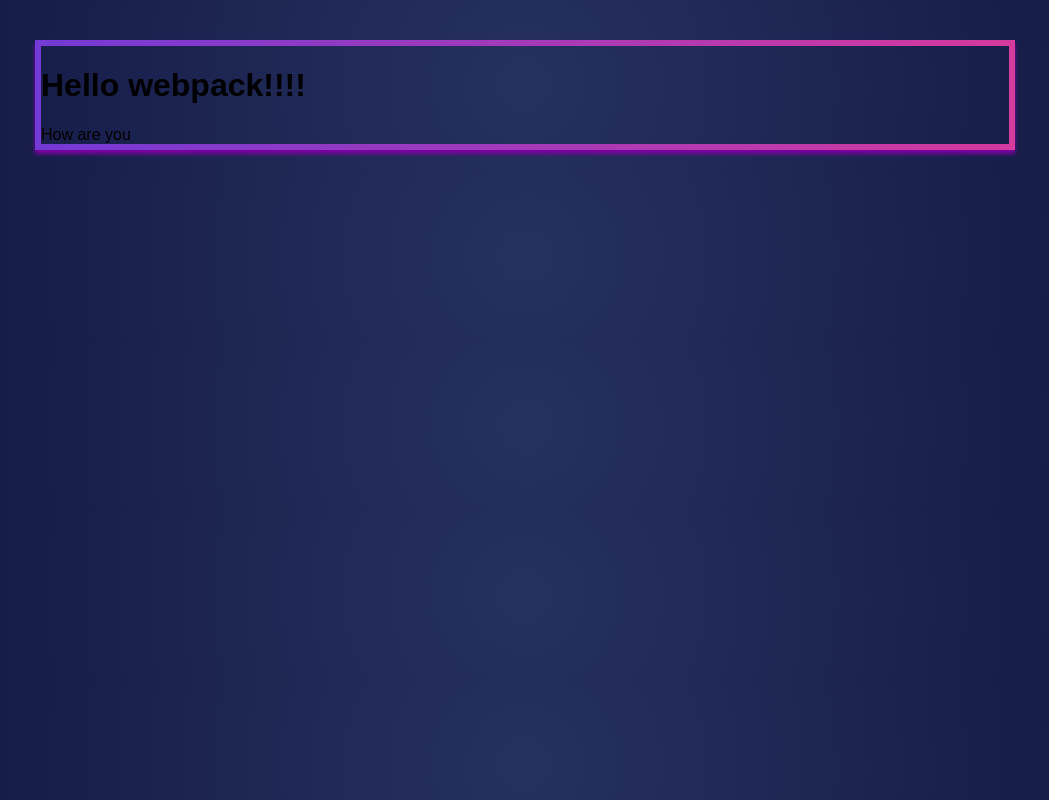
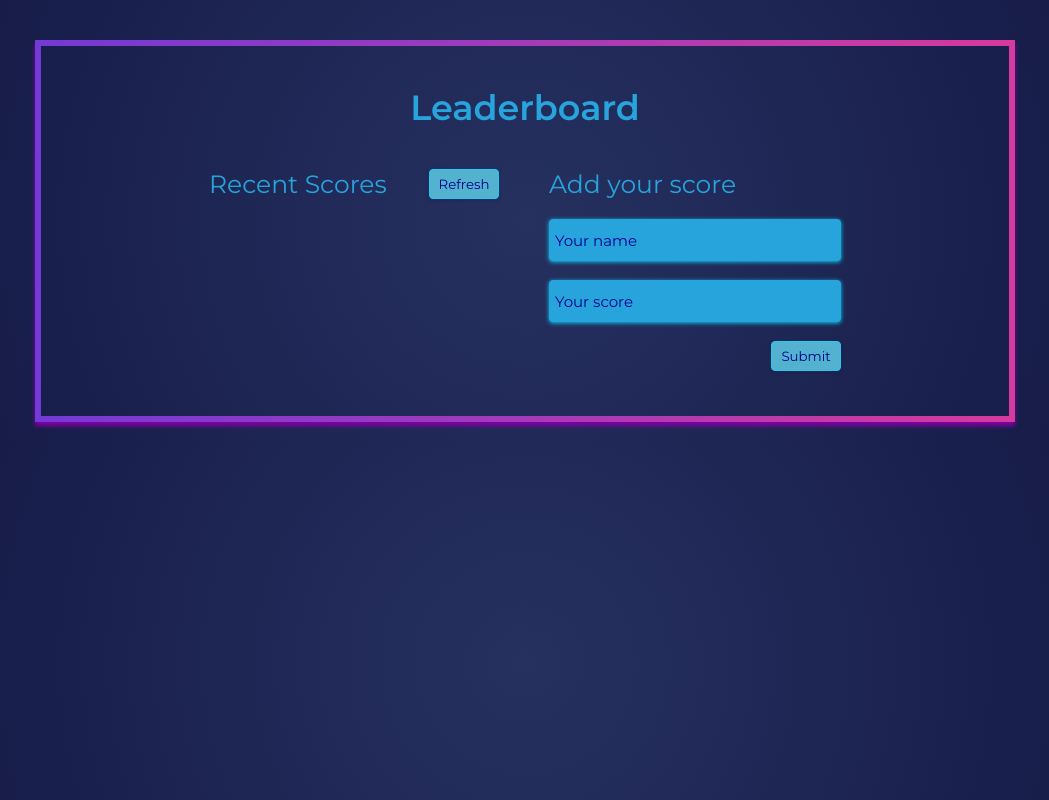
Before and after one commit to paulinagonzalezc/leaderboard, a website built with webpack: page dist/index.html in a window 1280 px wide. Shown: the whole page, without its empty margins (115-1164 px from the left). Built offline with nearby package versions, Linux system fonts and the light colour scheme; no server answers.

Commit message:
Run build

```diff
--- a/dist/index.html
+++ b/dist/index.html
@@ -3,10 +3,53 @@
   <head>
     <meta charset="UTF-8" />
     <meta name="viewport" content="width=device-width, initial-scale=1.0" />
-    <title>Wbpack Exercise</title>
+    <title>Leaderboard</title>
+    <link rel="preconnect" href="https://fonts.googleapis.com" />
+    <link rel="preconnect" href="https://fonts.gstatic.com" crossorigin />
+    <link
+      href="https://fonts.googleapis.com/css2?family=Montserrat:wght@100;200;300;400;500;600&display=swap"
+      rel="stylesheet"
+    />
   <script defer src="main.js"></script></head>
   <body>
-    <h1>Hello webpack!!!!</h1>
-    <div>How are you</div>
+    <h1 class="page-title">Leaderboard</h1>
+    <div class="two-columns-container">
+      <div class="column1-container">
+        <div class="scores-title-container">
+          <div class="recent-scores">Recent Scores</div>
+          <button class="refresh-button" id="refresh">Refresh</button>
+        </div>
+        <div class="scores-table" id="scores-table"></div>
+      </div>
+      <div class="column2-container">
+        <div class="add-title">Add your score</div>
+        <form action="">
+          <input
+            required
+            type="text"
+            class="name-input"
+            placeholder="Your name"
+            id="name"
+          /><br /><br />
+          <input
+            required
+            type="text"
+            class="score-input"
+            placeholder="Your score"
+            id="score"
+          /><br /><br />
+          <div class="button-wrap">
+            <button
+              type="submit"
+              class="submit-button"
+              value="Submit"
+              id="add-score"
+            >
+              Submit
+            </button>
+          </div>
+        </form>
+      </div>
+    </div>
   </body>
 </html>
```
Also changed, not shown: dist/main.js (+15 -49 lines).
